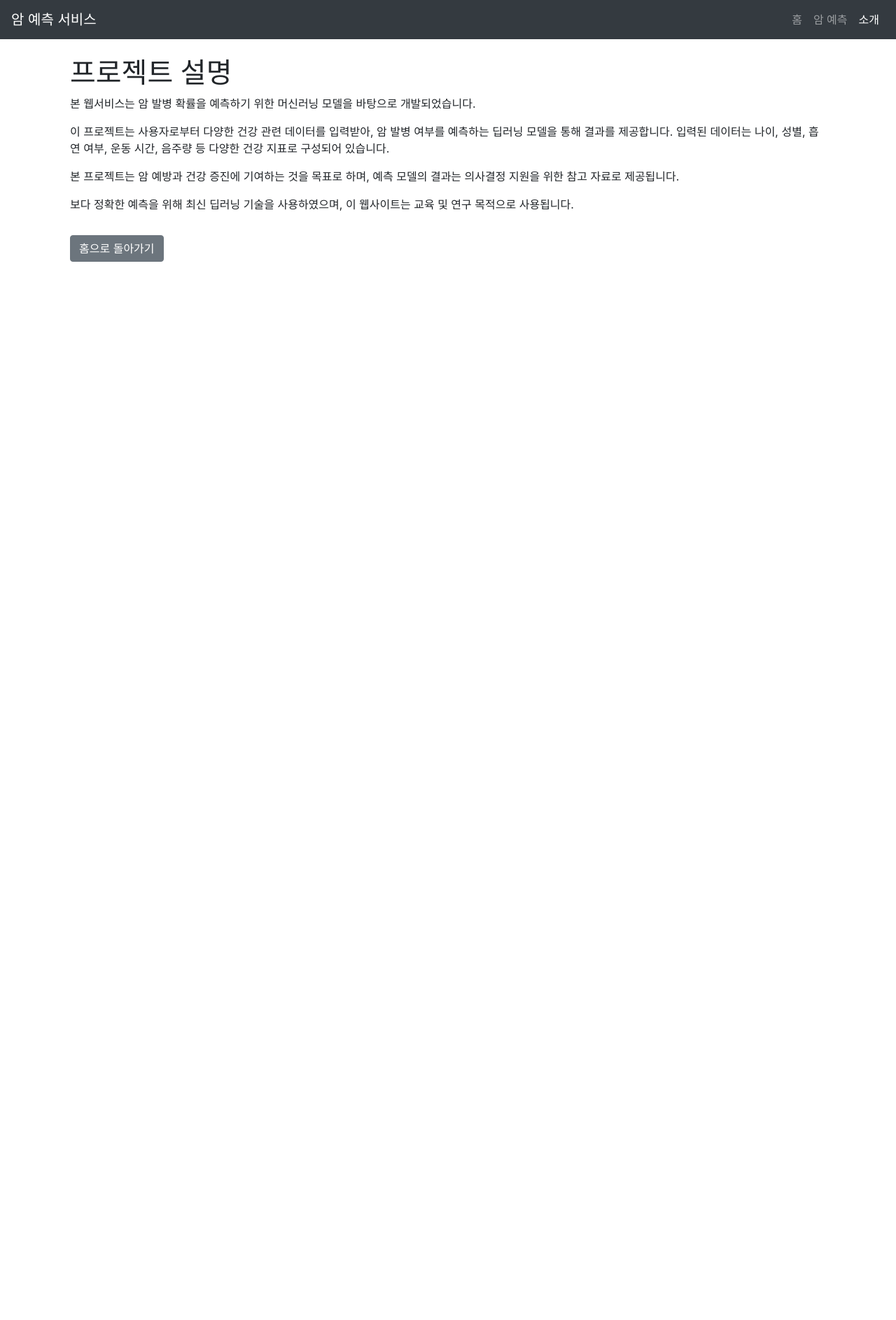
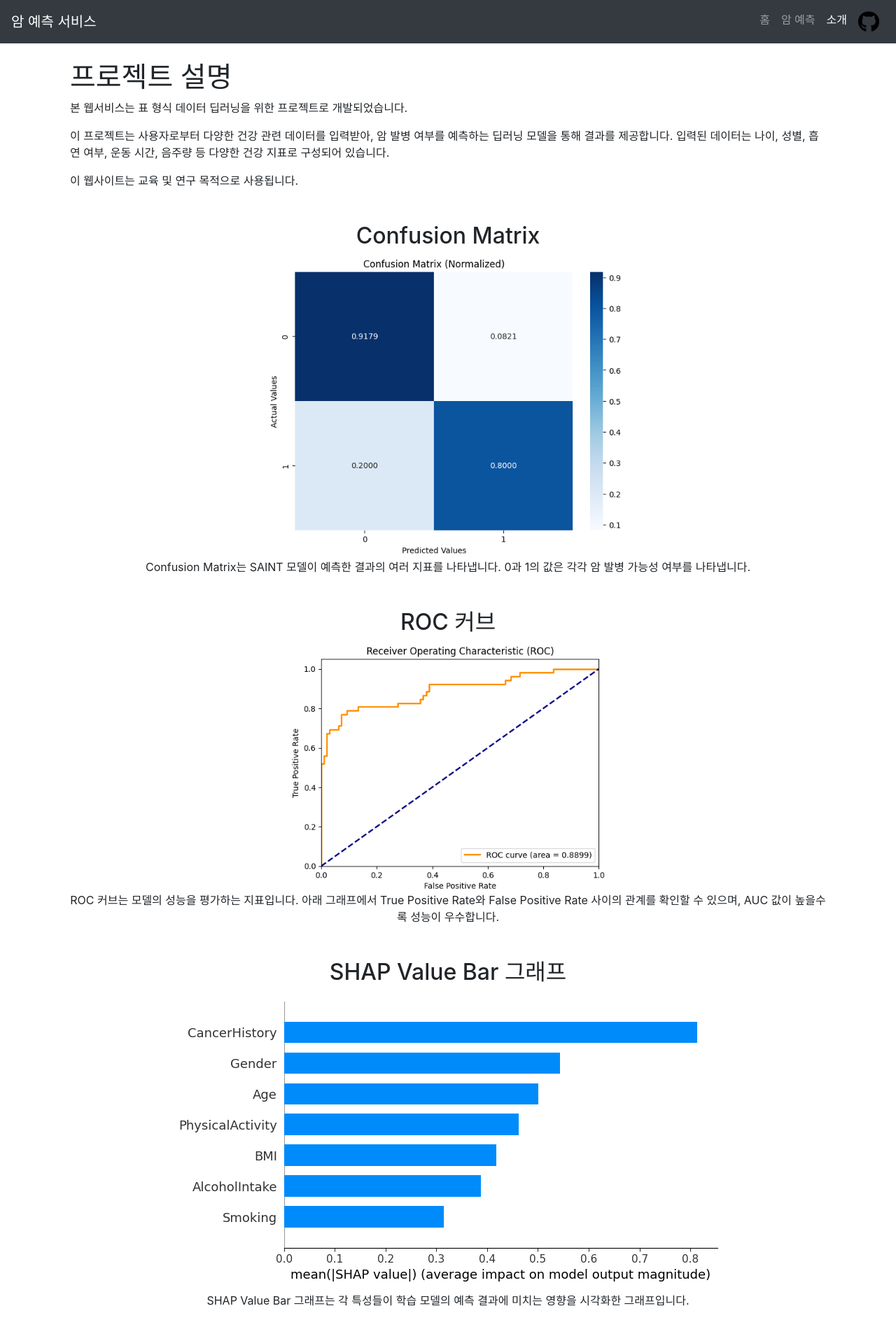
Before and after one commit to Capstone-2024-1-09/CancerPredict, a Django app: page /about/ in a window 1280 px wide. Shown: the whole page at 70% size. Before the commit the page ends 374 px from the top, so only its background shows below. Run offline with Django 5.2, Linux system fonts and the light colour scheme; some libraries are stand-ins or nearby versions.

Commit message:
about.html views.py result.html base.html

```diff
--- a/Capstone/settings.py
+++ b/Capstone/settings.py
@@ -118,10 +118,11 @@ USE_TZ = True
 
 
 STATIC_URL = '/static/'
+STATICFILES_DIRS = [ os.path.join(BASE_DIR, 'prediction', 'static')]
 STATIC_ROOT = os.path.join(BASE_DIR, 'static')
 
 MEDIA_URL = '/media/'
-MEDIA_ROOT = os.path.join(BASE_DIR, 'media')
+MEDIA_ROOT = os.path.join(BASE_DIR, 'prediction', 'media')
 
 
 # Default primary key field type
--- a/prediction/templates/about.html
+++ b/prediction/templates/about.html
@@ -3,13 +3,29 @@
 
 {% block title %}소개 | 암 발병 예측 서비스{% endblock %}
 
+{%  load static %}
+
 {% block content %}
     <div class="container">
         <h1>프로젝트 설명</h1>
-        <p>본 웹서비스는 암 발병 확률을 예측하기 위한 머신러닝 모델을 바탕으로 개발되었습니다.</p>
+        <p>본 웹서비스는 표 형식 데이터 딥러닝을 위한 프로젝트로 개발되었습니다.</p>
         <p>이 프로젝트는 사용자로부터 다양한 건강 관련 데이터를 입력받아, 암 발병 여부를 예측하는 딥러닝 모델을 통해 결과를 제공합니다. 입력된 데이터는 나이, 성별, 흡연 여부, 운동 시간, 음주량 등 다양한 건강 지표로 구성되어 있습니다.</p>
-        <p>본 프로젝트는 암 예방과 건강 증진에 기여하는 것을 목표로 하며, 예측 모델의 결과는 의사결정 지원을 위한 참고 자료로 제공됩니다.</p>
-        <p>보다 정확한 예측을 위해 최신 딥러닝 기술을 사용하였으며, 이 웹사이트는 교육 및 연구 목적으로 사용됩니다.</p>
-        <a class="btn btn-secondary mt-3" href="{% url 'index' %}">홈으로 돌아가기</a>
+        <p>이 웹사이트는 교육 및 연구 목적으로 사용됩니다.</p>
+
+        <div class="text-center">
+            <h2 class="mt-5">Confusion Matrix</h2>
+            <img src="{% static 'Confusion matrix.png' %}" alt="Confusion Matrix" class="img-fluid">
+            <p>Confusion Matrix는 SAINT 모델이 예측한 결과의 여러 지표를 나타냅니다. 0과 1의 값은 각각 암 발병 가능성 여부를 나타냅니다.</p>
+        </div>
+            <div class="text-center">
+            <h2 class="mt-5">ROC 커브</h2>
+            <img src="{% static 'ROC.png' %}" alt="ROC 커브" class="img-fluid">
+            <p>ROC 커브는 모델의 성능을 평가하는 지표입니다. 아래 그래프에서 True Positive Rate와 False Positive Rate 사이의 관계를 확인할 수 있으며, AUC 값이 높을수록 성능이 우수합니다.</p>
+        </div>
+        <div class="text-center">
+            <h2 class="mt-5">SHAP Value Bar 그래프</h2>
+            <img src="{% static 'SHAP_bar.png' %}" alt="SHAP Value Bar 그래프" class="img-fluid">
+            <p>SHAP Value Bar 그래프는 각 특성들이 학습 모델의 예측 결과에 미치는 영향을 시각화한 그래프입니다.</p>
+        </div>
     </div>
 {% endblock %}
--- a/prediction/templates/base.html
+++ b/prediction/templates/base.html
@@ -1,6 +1,7 @@
 <!-- prediction/templates/base.html -->
 <!DOCTYPE html>
 <html lang="ko">
+{%  load static %}
 <head>
     <meta charset="UTF-8">
     <meta name="viewport" content="width=device-width, initial-scale=1.0">
@@ -29,6 +30,11 @@
                 </li>
                 <li class="nav-item {% if 'about' in request.path %}active{% endif %}">
                     <a class="nav-link" href="{% url 'about' %}">소개</a>
+                </li>
+                <li class="nav-item">
+                    <a class="nav-link" href="https://github.com/Capstone-2024-1-09/CancerPredict" target="_blank">
+                        <img src="{% static 'github.png' %}" alt="Github" style="width: 30px; height: 30px;">
+                    </a>
                 </li>
             </ul>
         </div>
--- a/prediction/urls.py
+++ b/prediction/urls.py
@@ -5,5 +5,5 @@ urlpatterns = [
     path('', views.index, name='index'),
     path('predict/', views.predict_cancer, name='predict'),
     path('about/', views.about, name='about'),
-    path('result/', views.result, name='result')
+    #path('result/', views.result, name='result')
 ]
--- a/prediction/views.py
+++ b/prediction/views.py
@@ -1,3 +1,5 @@
+# prediction/views.py
+
 import torch
 import os
 from django.shortcuts import render
@@ -7,76 +9,74 @@ import numpy as np
 import pandas as pd
 from sklearn.model_selection import train_test_split
 import shap
+import matplotlib.pyplot as plt
+import base64
+from io import BytesIO
 
 # 모델 초기화 및 로드 (서버 시작 시 한 번만 로드)
 MODEL_PATH = os.path.join(settings.BASE_DIR, 'prediction', 'models_files', 'saint_model.pth')
 
-# 모델 파라미터 (Colab에서 설정한 것과 동일하게)
-INPUT_DIM = 7  # Age, Gender, BMI, Smoking, PhysicalActivity, AlcoholIntake, CancerHistory (7개 특성)
-HIDDEN_DIM = 128
-OUTPUT_DIM = 2  # 이진 분류 (암 진단 여부)
+# 모델 파라미터
+INPUT_DIM = 7
+HIDDEN_DIM = 64
+OUTPUT_DIM = 2
 
 model = SAINT(INPUT_DIM, HIDDEN_DIM, OUTPUT_DIM)
 state_dict = torch.load(MODEL_PATH, map_location=torch.device('cpu'), weights_only=True)
 model.load_state_dict(state_dict)
 model.eval()
 
+# 데이터 로드 및 전처리
 EXPLAINER_PATH = os.path.join(settings.BASE_DIR, 'prediction', 'data', 'The_Cancer_data_1500_V3.csv')
 data = pd.read_csv(EXPLAINER_PATH)
 Y = data['Diagnosis'].values
 X = data[['Age', 'Gender', 'BMI', 'Smoking', 'PhysicalActivity', 'AlcoholIntake', 'CancerHistory']].values
 X_train, X_test, Y_train, Y_test = train_test_split(X, Y, test_size=0.2, random_state=0)
 
-# train 데이터 torch 형태로 변환
 X_train_tensor = torch.tensor(X_train, dtype=torch.float32)
 Y_train_tensor = torch.tensor(Y_train, dtype=torch.float32).unsqueeze(1)
 
-# explainer 선언
-explainer = shap.GradientExplainer(SAINT(INPUT_DIM, HIDDEN_DIM, 1), X_train_tensor)
+# Explainer 선언 및 SHAP 값 계산
+explainer = shap.GradientExplainer(model, X_train_tensor)
 shap_values_train = explainer.shap_values(X_train_tensor)
+shap_values_train_2d = shap_values_train[:, :, 1]
+shap_mean_abs_values = np.abs(shap_values_train_2d).mean(axis=0)
 
-# column features 선언
+# Feature 목록
 columns = ['Age', 'Gender', 'BMI', 'Smoking', 'PhysicalActivity', 'AlcoholIntake', 'CancerHistory']
+rank_name = ['나이', '성별', 'BMI', '흡연', '운동량', '음주', '암 발병 경험 유무']
 
-# shap_values_train의 shape이 (샘플 수, feature 수, 1)이므로, 이를 2차원으로 변환
-shap_values_train_2d = np.squeeze(shap_values_train)  # 차원 축소
-shap_mean_abs_values = np.abs(shap_values_train_2d).mean(axis=0)  # shap 값 담기
-
-# Feature별 평균 임팩트 값을 DataFrame으로 변환
+# SHAP 평균값 DataFrame 생성 및 정렬
 shap_mean_abs_df = pd.DataFrame({
     'Feature': columns,
-    'Mean_SHAP_Value': shap_mean_abs_values
+    'Mean_SHAP_Value': shap_mean_abs_values,
+    'Rank': rank_name
 })
+shap_mean_abs_df = shap_mean_abs_df[shap_mean_abs_df['Feature'] != 'Gender']
+shap_mean_abs_df_sorted = shap_mean_abs_df.sort_values(by='Mean_SHAP_Value', ascending=False)
 
-# SHAP 값의 평균 임팩트를 큰 순서대로 정렬하여 출력
-shap_mean_abs_df_sorted = shap_mean_abs_df.sort_values(by='Mean_SHAP_Value', ascending=False)
-shap_mean_abs_df_final = shap_mean_abs_df_sorted.set_index('Feature')
-
-
-# for i in range(0,shap_mean_abs_df_sorted.shape[0]):
-# print(shap_mean_abs_df_sorted.iloc[i,0])
-
+# 컨텍스트 리스트 생성
+context_feature_rank = shap_mean_abs_df_sorted['Rank'].tolist()
+context_feature_shap = shap_mean_abs_df_sorted['Mean_SHAP_Value'].tolist()
 
 def preprocess_input(age, gender, bmi, smoking, physical_activity, alcohol_intake, cancer_history):
-    # 사용자 입력을 모델이 요구하는 형태로 전처리하는 함수
-
-    # 데이터 전처리
-    age = float(age)
-    gender = float(gender)  # 성별은 0과 1로 인코딩 (0: 남성, 1: 여성)
-    bmi = float(bmi)
-    smoking = float(smoking)  # 흡연 여부는 0과 1로 인코딩
-    physical_activity = float(physical_activity)
-    alcohol_intake = float(alcohol_intake)
-    cancer_history = float(cancer_history)  # 암 병력 여부는 0과 1로 인코딩
-
-    # 특성 배열 생성
-    features = np.array([age, gender, bmi, smoking, physical_activity, alcohol_intake, cancer_history])
+    try:
+        features = [
+            float(age),
+            float(gender),
+            float(bmi),
+            float(smoking),
+            float(physical_activity),
+            float(alcohol_intake),
+            float(cancer_history)
+        ]
+    except ValueError:
+        raise ValueError("잘못된 입력 형식입니다.")
     return torch.tensor(features, dtype=torch.float32)
-
 
 def predict_cancer(request):
     if request.method == 'POST':
-        # 사용자 입력을 POST 요청에서 가져옵니다.
+        # 사용자 입력값 가져오기
         age = request.POST.get('Age')
         gender = request.POST.get('Gender')
         bmi = request.POST.get('BMI')
@@ -86,82 +86,115 @@ def predict_cancer(request):
         cancer_history = request.POST.get('CancerHistory')
 
         # 입력값 유효성 검사
-        if not age or not gender or not bmi or not smoking or not physical_activity or not alcohol_intake or not cancer_history:
+        if not all([age, gender, bmi, smoking, physical_activity, alcohol_intake, cancer_history]):
             return render(request, 'predict.html', {'error': '모든 필드를 입력해주세요.'})
 
         # 입력값 전처리
         try:
-            input_tensor = preprocess_input(age, gender, bmi, smoking, physical_activity, alcohol_intake,
-                                            cancer_history)
-        except ValueError:
-            return render(request, 'predict.html', {'error': '잘못된 입력 형식입니다.'})
+            input_tensor = preprocess_input(age, gender, bmi, smoking, physical_activity, alcohol_intake, cancer_history)
+        except ValueError as e:
+            return render(request, 'predict.html', {'error': str(e)})
 
-        # 배치 차원 추가 (1개의 샘플을 예측하므로)
+        # 배치 차원 추가
         input_tensor = input_tensor.unsqueeze(0)
 
-        # 모델 예측 수행
+        # 모델 예측
         with torch.no_grad():
             output = model(input_tensor)
             probabilities = torch.softmax(output, dim=1)
-            cancer_probability = probabilities[0][1].item()  # 클래스 1(암이 있을 확률)
+            cancer_probability = probabilities[0][1].item()
 
-        # 암이 있을 확률만 출력
         result = f"암 발병 확률: {cancer_probability * 100:.2f}%"
 
-        # 입력값 explainer에 학습
-        shap_values_input = explainer.shap_values(input_tensor)
-        shap_values_input_2d = shap_values_input.squeeze(2)  # 차원 축소
-        shap_mean_abs_input_values = np.abs(shap_values_input_2d).mean(axis=0)
+        # 초기 컨텍스트 준비
+        context = {
+            'result': result,
+            'rank_features': context_feature_rank,
+            'rank_shap': context_feature_shap,
+        }
 
-        # Feature별 평균 임팩트 값을 DataFrame으로 변환
-        shap_mean_abs_input_df = pd.DataFrame({
-            'Feature': columns,
-            'Mean_SHAP_Value': shap_mean_abs_input_values
-        })
-        shap_mean_abs_input_df_sorted = shap_mean_abs_input_df.sort_values(by='Mean_SHAP_Value', ascending=False)
-        # index를 feature로 변경
-        shap_mean_abs_input_df_final = shap_mean_abs_input_df_sorted.set_index('Feature')
+        # 암 발병 확률이 20% 이상일 때만 SHAP 값을 계산하고, 그래프를 포함
+        if cancer_probability * 100 >= 20:
+            # SHAP 값 계산
+            shap_values_input = explainer.shap_values(input_tensor)
+            shap_values_input_2d = shap_values_input[:, :, 1]
+            shap_mean_abs_input_values = np.abs(shap_values_input_2d).mean(axis=0)
 
-        shap_diff = []
-        shap_diff_information = ['Age Diff', 'Gender Diff', 'BMI Diff', 'Smoking Diff', 'PhysicalActivity Diff',
-                                 'AlcoholIntake Diff', 'CancerHistory Diff']
+            shap_information = [
+                '나이 - 병원에서 정기적으로 검진 받기 , 40대 이상: 위암, 대장암, 간암, 폐암 등의 검진을 주기적으로 받아야 합니다., 50대 이상: 특히 대장암, 전립선암, 폐암 검진의 필요성이 높습니다. 고위험군은 전문가와 상의하여 개인화된 검진 일정을 따르는 것이 좋습니다.',
+                '성별 - 성별에 맞는 정기 검진과 생활 습관 관리 중요합니다. , 남성 : 전립선암, 폐암, 간암 등이 높은 발생률을 보입니다. 특히 폐암과 간암 예방을 위해 금연과  금주가  필수적입니다. , 여성 : 유방암, 자궁경부암, 난소암 등이 주요 암으로 꼽히며, 정기적인 유방암 및 자궁경부암 검진이 필요합니다.',
+                'BMI - 비만은 여러 암의 주요 위험 요인이므로 적정 체중 유지가 중요합니다. BMI가 높은 경우 체중 감량을 위해 식이 조절과 함께 규칙적인 운동을 병행하는 것이 암 예방에 효과적입니다.  고섬유질 식품, 채소, 과일 위주의 식단을 유지하고, 고열량 음식 섭취를 제한합니다.',
+                '흡연 - 흡연은 암의 주요 원인 중 하나로, 금연이 가장 효과적인 암 예방 방법입니다.  폐암, 구강암, 후두암, 방광암 등의 위험을 줄이기 위해 금연 프로그램을 통해 금연을 실천해야 합니다. 니코틴 대체 요법이나 상담 치료를 통해 금연을 성공적으로 유지하는 것이 중요합니다.',
+                '운동량 - 규칙적인 신체 활동은 암 예방에 큰 도움이 됩니다. 주기적인 운동은 대장암, 유방암, 자궁내막암 등의 발생 위험을 낮춥니다.  매일 최소 30분 이상의 중간 강도의 운동(걷기, 자전거 타기 등)을 실천하고, 주 2회 이상 근력 운동을 병행합니다. 운동은 체중 조절과 면역력 강화에 도움을 주며, 스트레스 해소에도 긍정적인 영향을 미칩니다.',
+                '음주 - 음주는 다양한 암의 위험을 높이므로 음주량을 줄이거나 금주하는 것이 암 예방에 매우 중요합니다. 간암, 구강암, 식도암, 유방암 등 여러 암이 음주와 연관이 있으므로, 가능한 음주 빈도를 줄이거나 주당 권장 음주량을 준수하는 것이 좋습니다.',
+                '암 발병 이력 - 정기적인 추적 관찰과 생활 습관 개선이 중요합니다. 암 재발 방지를 위해 병원에서 권장하는 정기 검진을 반드시 따르고, 체력 증진을 위한 규칙적인 운동과 균형 잡힌 식단이 필요합니다. 면역력을 강화하는 음식 섭취와 스트레스 관리도 재발 예방에 도움이 됩니다.'
+            ]
 
-        print(shap_mean_abs_df_sorted)
-        print(shap_mean_abs_input_df_sorted)
+            # SHAP 값 DataFrame 생성
+            shap_mean_abs_input_df = pd.DataFrame({
+                'Feature': columns,
+                'Mean_SHAP_Value': shap_mean_abs_input_values,
+                'information': shap_information
+            })
+            shap_mean_abs_input_df = shap_mean_abs_input_df[shap_mean_abs_input_df['Feature'] != 'Gender']
+            shap_mean_abs_input_df_sorted = shap_mean_abs_input_df.sort_values(by='Mean_SHAP_Value', ascending=False)
 
-        for i in range(0, len(columns)):
-            shap_diff.append(
-                shap_mean_abs_input_df_final.loc[columns[i], 'Mean_SHAP_Value'] - shap_mean_abs_df_final.loc[
-                    columns[0], 'Mean_SHAP_Value'])
+            # 원인과 해결법
+            main_causes = shap_mean_abs_input_df_sorted.iloc[0]['Feature']
+            solution = shap_mean_abs_input_df_sorted.iloc[0]['information']
 
-        shap_diff_df = pd.DataFrame({
-            'Feature': columns,
-            'Shap_Diff': shap_diff,
-            'Shap_Diff_Information': shap_diff_information
-        })
+            # SHAP 요약 플롯 생성
+            plt.figure()
+            shap.summary_plot(shap_values_train_2d, X_train, feature_names=columns, show=False)
+            buffer = BytesIO()
+            plt.savefig(buffer, format='png')
+            buffer.seek(0)
+            image_png = buffer.getvalue()
+            buffer.close()
+            shap_plot = base64.b64encode(image_png).decode('utf-8')
+            plt.close()
 
-        shap_diff_df_sorted = shap_diff_df.sort_values(by='Shap_Diff', ascending=False)
+            # SHAP 값에 사용자 입력값 추가
+            shap_values = shap_mean_abs_df_sorted.to_dict('records')
+            user_input = {
+                'Age': age,
+                'Gender': gender,
+                'BMI': bmi,
+                'Smoking': smoking,
+                'PhysicalActivity': physical_activity,
+                'AlcoholIntake': alcohol_intake,
+                'CancerHistory': cancer_history,
+            }
+            for feature in shap_values:
+                feature['value'] = user_input.get(feature['Feature'], '')
 
-        print(shap_diff_df_sorted)
+            # 컨텍스트에 SHAP 관련 데이터 추가
+            context.update({
+                'cause': main_causes,
+                'solution': solution,
+                'shap_values': shap_values,
+                'shap_plot': shap_plot,
+            })
+        else:
+            # 암 발병 확률이 20% 미만일 때 기본 메시지 설정
+            main_causes = "없습니다."
+            solution = "주기적인 암 검진은 암 예방에 매우 효과적입니다."
 
-        # for i in range(0,shap_mean_abs_df_sorted.shape[0]):
-        # input_features.append(shap_mean_abs_df_sorted.iloc[i,0])
+            context.update({
+                'cause': main_causes,
+                'solution': solution,
+            })
 
-        # print(input_features)
-        # print(input_shap_diff)
+        return render(request, 'result.html', context)
 
-        return render(request, 'result.html', {'result': result})
-
+    # GET 요청 처리
     return render(request, 'predict.html')
-
 
 def index(request):
     return render(request, 'index.html')
 
-
-def result(request):
-    return render(request, 'result.html')
-
-
 def about(request):
     return render(request, 'about.html')
+
+#def result(request):
+#    return render(request, 'result.html')
```
Also changed, not shown: prediction/templates/index.html (+5 -6 lines), prediction/templates/predict.html (+47 -20 lines), prediction/templates/result.html (+37 -11 lines), prediction/static/Confusion matrix.png (added), prediction/static/ROC.png (added), prediction/static/SHAP_bar.png (added), prediction/static/github.png (added), 1 other file.
